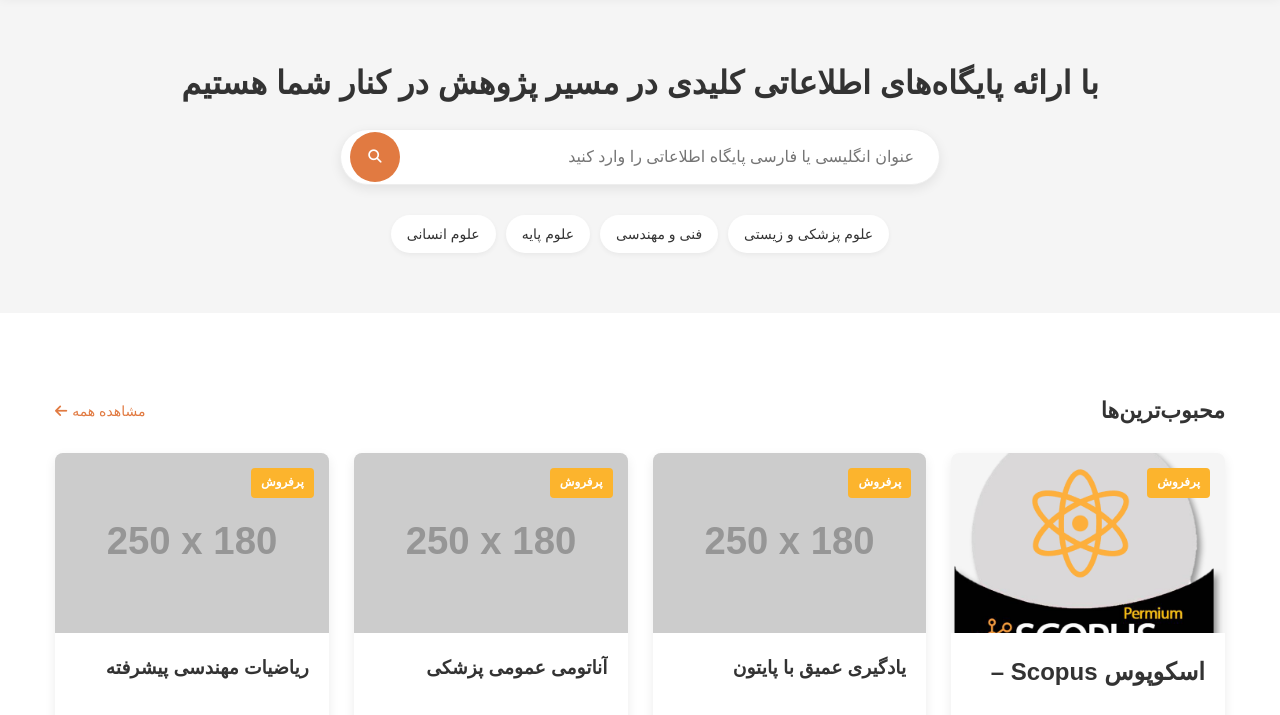
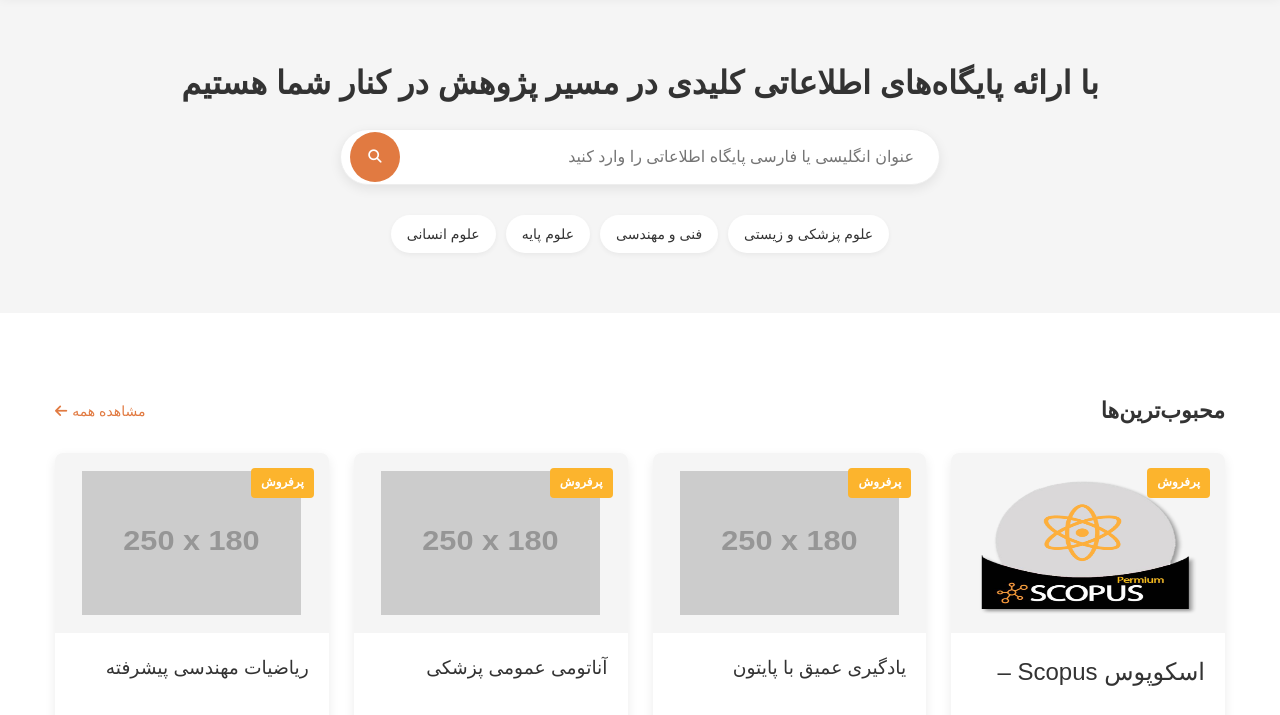
Before and after one commit to SciExplore-2025/YabeshProductPage, a plain HTML site: page index.html in a window 1280 px wide. Shown: the part 82-797 px from the top of the page. Drawn offline with Linux system fonts and the light colour scheme; placeholder pictures from the web are drawn by us; a small style sheet from the web is missing.

Commit message:
Update index.html

```diff
--- a/index.html
+++ b/index.html
@@ -363,9 +363,9 @@
         }
 
         .product-img img {
-            width: 100%;
-            height: 100%;
-            object-fit: cover;
+            width: 80%;
+            height: 80%;
+
         }
 
         .product-info {
@@ -373,7 +373,7 @@
         }
 
         .product-title {
-            font-weight: 600;
+            font-weight: 400;
             margin-bottom: 10px;
             height: 50px;
             overflow: hidden;
```
